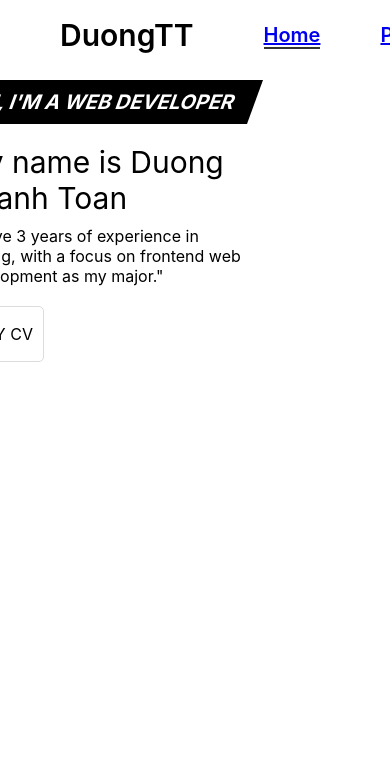
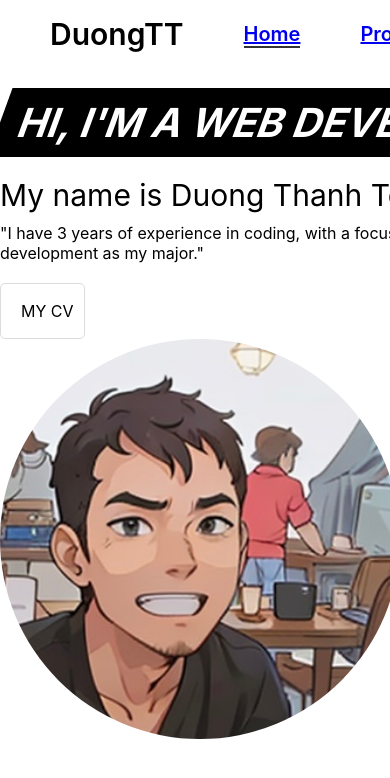
Before and after one commit to thanhtoan0306/duongpay, a React (Create React App) app: page / in a window 390 px wide. Shown: the top 778 px of the page. Built offline with nearby package versions, Linux system fonts and the light colour scheme.

Commit message:
adjust style

```diff
--- a/src/container/HomePage/HomePage.css
+++ b/src/container/HomePage/HomePage.css
@@ -1,22 +1,12 @@
-.container {
-    width: 100%;
-    padding: 70px 10px 10px 10px;
+.content-container {
     display: flex;
-    justify-content: space-between;
+    justify-content: space-around;
+    align-items: center;
     flex-wrap: wrap;
-}
-
-.content-container {
-    flex-basis: 55%;
-    width: 55%;
-    display: flex;
-    justify-content: center;
-    align-items: center;
 }
 
 .content {
     width: fit-content;
-    padding: 10px;
 }
 
 .content .myname {
@@ -30,17 +20,6 @@
     transform: skew(-20deg);
 }
 
-@media (max-width: 800px) {
-    .content .myname {
-        font-size: 30px;
-    }
-}
-
-@media (max-width: 420px) {
-    .content .myname {
-        font-size: 20px;
-    }
-}
 
 .content .job {
     margin-top: 20px;
@@ -65,43 +44,16 @@
     cursor: pointer;
 }
 
-
-@media (max-width: 800px) {
-    .content-container {
-        flex-basis: 100%;
-    }
-}
-
 .image-box {
-    width: 45%;
     border-radius: 50%;
-    flex-basis: 45%;
     display: flex;
     justify-content: center;
     align-items: center;
 }
 
-.image-box .image-container {
-    width: 35vw;
-    height: 35vw;
-}
-
-@media (max-width: 800px) {
-    .image-box .image-container {
-        width: 80vw;
-        height: 80vw;
-    }
-}
-
 .image-box .image-container img {
-    width: 100%;
-    height: 100%;
+    width: 400px;
+    height: 400px;
     border-radius: 50%;
     object-fit: cover;
 }
-
-@media (max-width: 800px) {
-    .image-box {
-        flex-basis: 100%;
-    }
-}
--- a/src/container/HomePage/index.js
+++ b/src/container/HomePage/index.js
@@ -4,7 +4,7 @@ import "./HomePage.css"
 
 const HomePage = () => {
   return (
-    <div>
+    <div style={{marginTop: 20}}>
       <div className="content-container">
         <div className="content">
           <div className="myname">HI, I'M A WEB DEVELOPER</div>
@@ -12,20 +12,18 @@ const HomePage = () => {
           <div className="major">"I have 3 years of experience in coding, with a focus on frontend web development as my major."</div>
           <div className="cv-button">
             <div>
-              <span className="prefix">
-                {/* <DownloadIcon /> */}
-              </span>
+              <span className="prefix">{/* <DownloadIcon /> */}</span>
               <span className="button-label"> MY CV</span>
             </div>
           </div>
         </div>
-      </div>
-      <div className="image-box">
-        <div className="image-container">
-          {/* <img src="/images/duongpay-black.jpg" /> */}
+        <div className="image-box">
+          <div className="image-container">
+            <img alt="" src="/images/duongpay.jpg" />
+          </div>
         </div>
       </div>
-      </div>
+    </div>
   );
 };
 
```
Also changed, not shown: public/images/duongpay.jpg (added).
